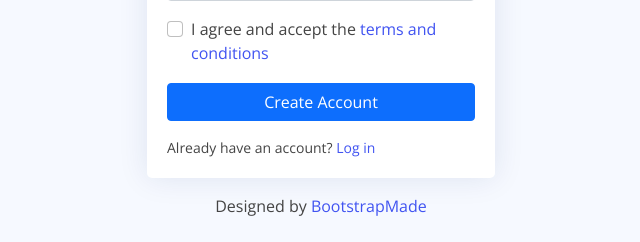
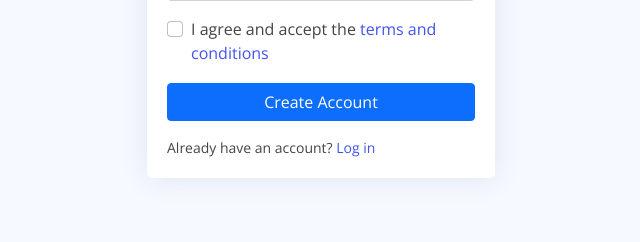
Before and after one commit to Devananth2002/NiceAdmin, a PHP site: page /NiceAdmin/pages-register.php in a window 1280 px wide. Shown: the part 637-879 px from the top of the page, without its empty margins (319-959 px from the left). After the commit the page ends 794 px from the top, so only its background shows below. Run offline with PHP 8.4, Linux system fonts and the light colour scheme; some libraries are stand-ins or nearby versions.

Commit message:
removed the credit part

```diff
--- a/templates/_signup.php
+++ b/templates/_signup.php
@@ -108,9 +108,6 @@ else
                 </div>
               </div>
 
-              <div class="credits">
-                Designed by <a href="https://bootstrapmade.com/">BootstrapMade</a>
-              </div>
 
             </div>
           </div>
```
